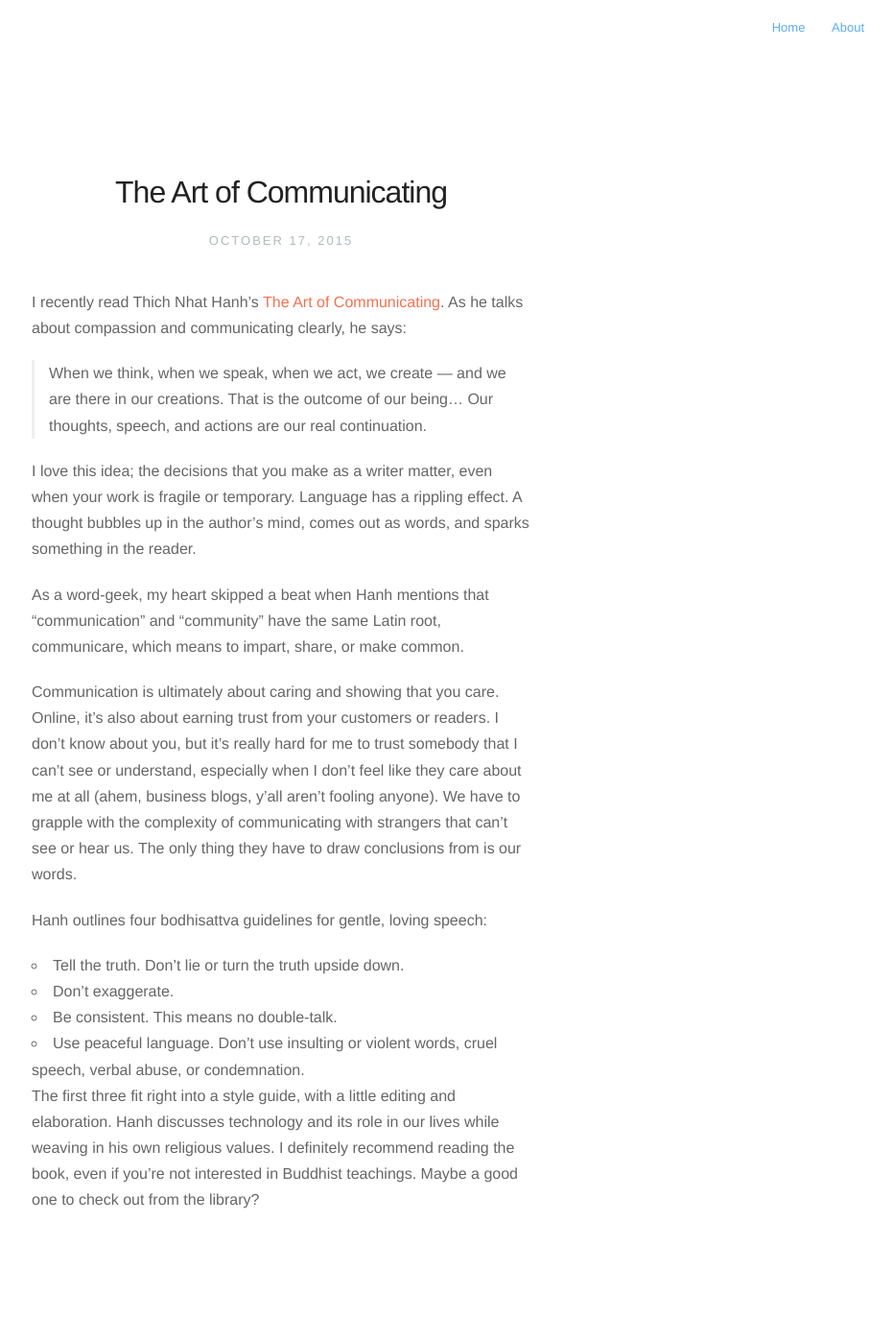
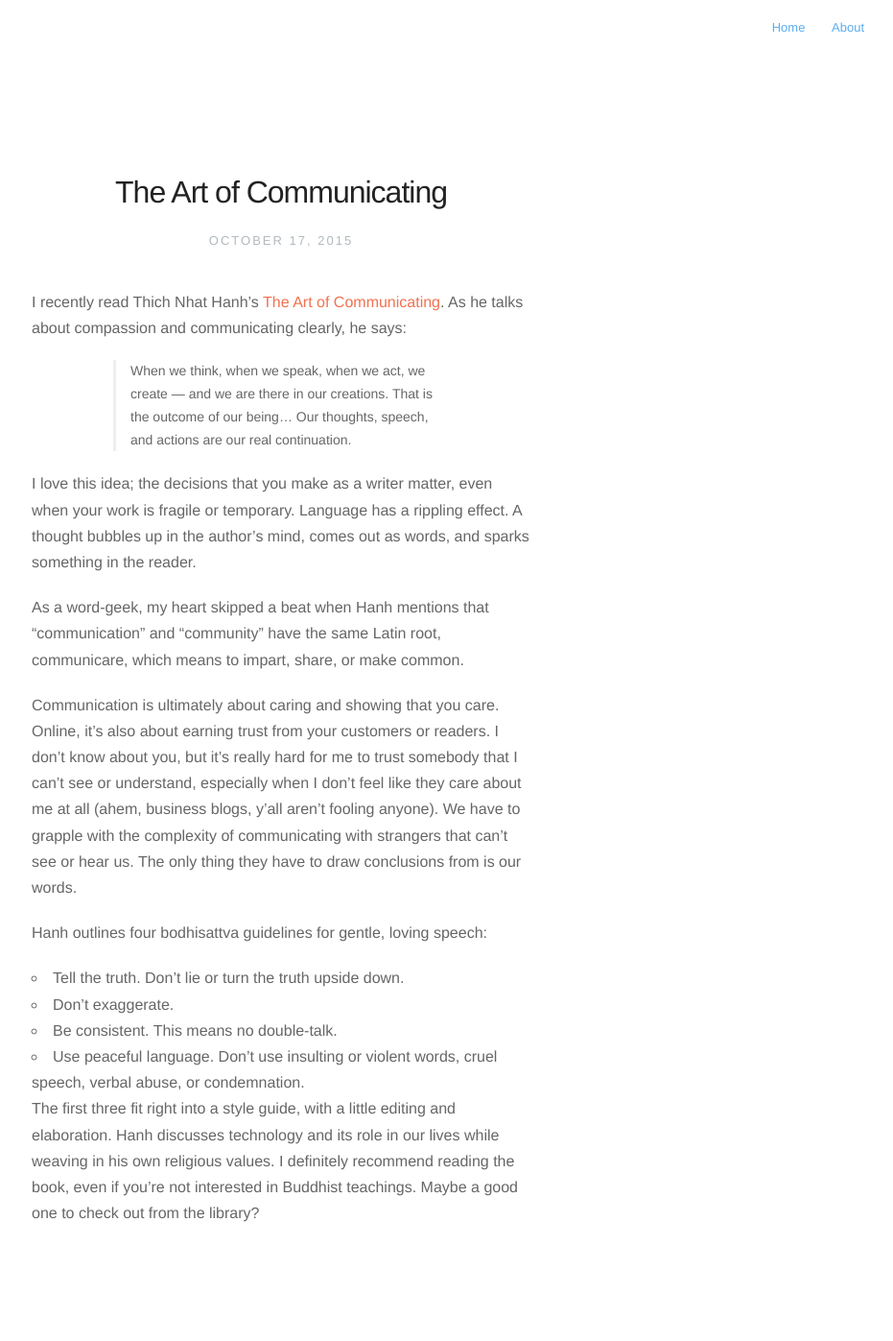
Before and after one commit to meaganbird/meaganbird.github.io, a Jekyll site: the page built from _posts/2015-03-28-the-art-of-communicating.markdown, in a window 1280 px wide. Shown: the whole page at 96% size, without its empty margins (347-1278 px from the left). Built offline with Jekyll 4.4.1, drawn with Linux system fonts in a browser that asks for light colours; nearby versions of some CDN libraries; Markdown is read by kramdown in place of the engine named in the settings.

Commit message:
Update style.css

```diff
--- a/assets/css/style.css
+++ b/assets/css/style.css
@@ -281,6 +281,10 @@ p.small {
 blockquote {
 	padding-left: 15px;
 	border-left: 3px solid #eee;
+    	max-width: 350px;
+    	font-size: 14px;
+	margin: 1em auto .350em auto;
+    	float: none;
 }
 
 hr {
```
